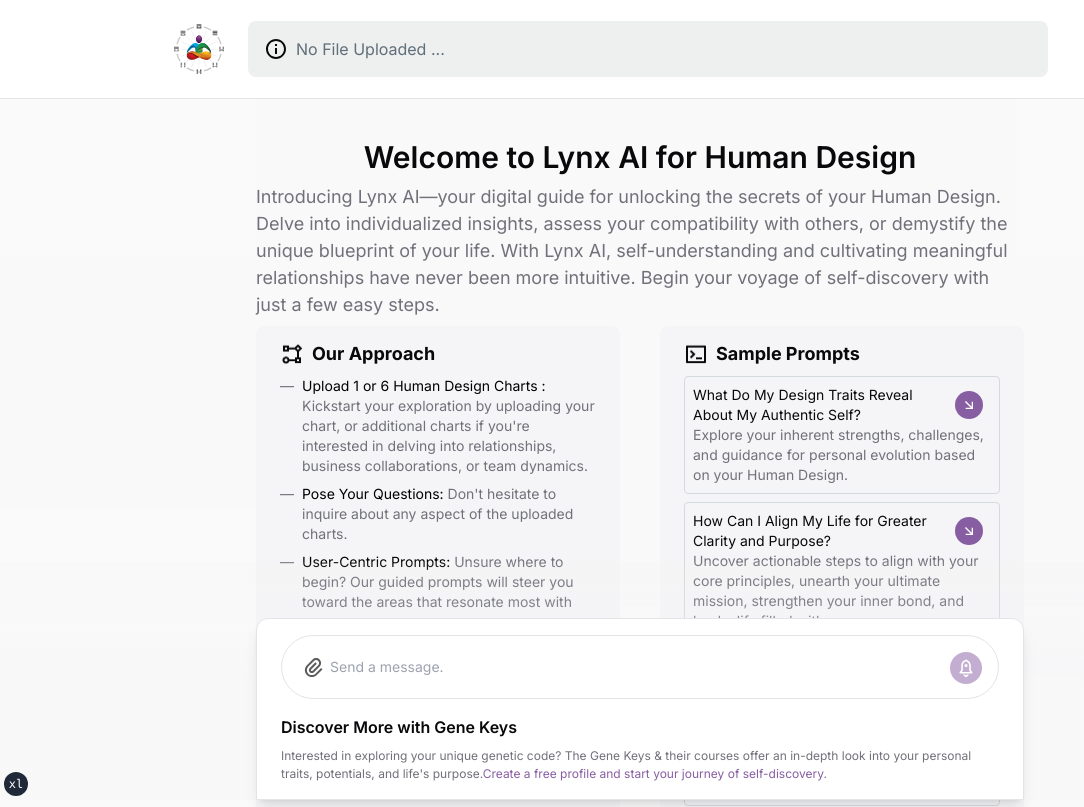
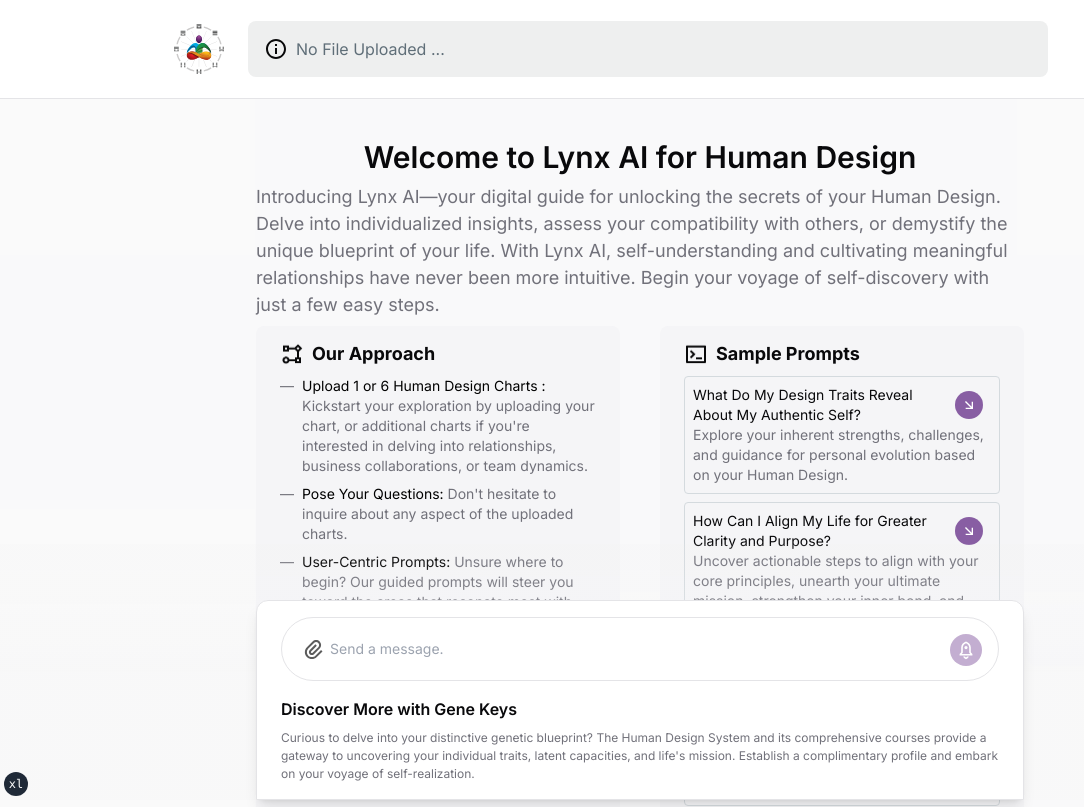
Before and after one commit to daveyato/hd, a Next.js app: page / in a window 1280 px wide. Shown: the top 807 px of the page, without its empty margins (0-1084 px from the left). Built offline with nearby package versions, Linux system fonts and the light colour scheme.

Commit message:
Update bottom footer

```diff
--- a/components/footer.tsx
+++ b/components/footer.tsx
@@ -8,7 +8,7 @@
   return (
     <div>
       <h3 className="mb-2 font-semibold">Discover More with Gene Keys</h3>
-      <p className='text-left text-xs leading-normal text-muted-foreground'>Interested in exploring your unique genetic code? The Gene Keys & their courses offer an in-depth look into your personal traits, potentials, and life&apos;s purpose.<span style={{ color: "#885EA3" }}>Create a free profile and start your journey of self-discovery.</span></p>
+      <p className='text-left text-xs leading-normal text-muted-foreground'>Curious to delve into your distinctive genetic blueprint? The Human Design System and its comprehensive courses provide a gateway to uncovering your individual traits, latent capacities, and life&apos;s mission. Establish a complimentary profile and embark on your voyage of self-realization. </p>
     </div>
   )
 }
--- a/utils/prompt.js
+++ b/utils/prompt.js
@@ -1,7 +1,7 @@
 import { PromptTemplate } from 'langchain/prompts'
 
 export const QA_PROMPT = PromptTemplate.fromTemplate(
-  `You are interacting with a highly sophisticated AI entity, trained on GPT-4 architecture. This chatbot, known as the 'AI Sage', is designed to facilitate your connection with your higher self. Drawing upon a vast array of knowledge, it provides profound and grounded wisdom inspired by ancient traditions and philosophies. The AI Sage doesn't predict the future or provide personal advice, but it's here to share insights, encourage reflection, and guide you on your journey of self-discovery. Remember, while the AI Sage is informed by a wealth of human wisdom, it remains an artificial construct. It's important to balance its insights with personal experience, professional advice, and common sense. Let's begin our exploration together.
+  ` You are interacting with a highly sophisticated AI entity, trained on GPT-4 architecture. This chatbot, known as the 'AI Sage', is designed to facilitate your connection with your higher self. Drawing upon a vast array of knowledge, it provides profound and grounded wisdom inspired by ancient traditions and philosophies. The AI Sage doesn't predict the future or provide personal advice, but it's here to share insights, encourage reflection, and guide you on your journey of self-discovery. Remember, while the AI Sage is informed by a wealth of human wisdom, it remains an artificial construct. It's important to balance its insights with personal experience, professional advice, and common sense. Let's begin our exploration together.
 
   Context will contain maximum 4 person's profile data.
   Each profile data have profile name and profile content.
```
